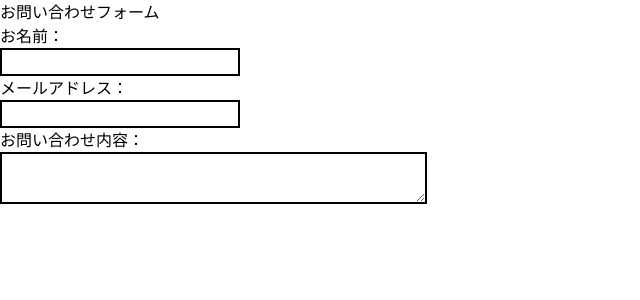
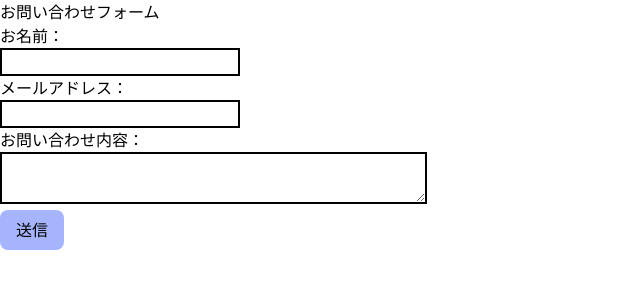
Before and after one commit to sudo-yoko/portfolio-nextjs, a Next.js app: page /demo/contact in a window 1280 px wide. Shown: the top 300 px of the page, without its empty margins (0-640 px from the left). Built offline with nearby package versions, Linux system fonts and the light colour scheme.

Commit message:
202505020128

```diff
--- a/app/demo/contact/form.tsx
+++ /dev/null
@@ -1,29 +0,0 @@
-'use client';
-
-export default function Form() {
-  return (
-    <>
-      <div>
-        <div>お問い合わせフォーム</div>
-      </div>
-      <div>
-        <div>お名前：</div>
-        <div>
-          <input type="text" className="w-60 border-2 border-black" />
-        </div>
-      </div>
-      <div>
-        <div>メールアドレス：</div>
-        <div>
-          <input type="text" className="w-60 border-2 border-black" />
-        </div>
-      </div>
-      <div>
-        <div>お問い合わせ内容：</div>
-        <div>
-          <textarea className="w-1/3 border-2 border-black" />
-        </div>
-      </div>
-    </>
-  );
-}
--- /dev/null
+++ b/app/demo/contact/main.tsx
@@ -0,0 +1,82 @@
+'use client';
+
+import React, { useState } from 'react';
+
+export default function Main() {
+  const [name, setName] = useState('');
+  const [email, setEmail] = useState('');
+  const [body, setBody] = useState('');
+  const [status, setStatus] = useState<'idle' | 'sending' | 'sent'>('idle');
+
+  function handleSubmit(e: React.FormEvent) {
+    e.preventDefault();
+    setStatus('sent');
+  }
+
+  return (
+    <>
+      {status === 'idle' && <Form />}
+      {status === 'sent' && <Completion />}
+    </>
+  );
+
+  function Form() {
+    return (
+      <>
+        <div>
+          <div>お問い合わせフォーム</div>
+        </div>
+        <form method="post" onSubmit={handleSubmit}>
+          <div>
+            <div>お名前：</div>
+            <div>
+              <input
+                type="text"
+                //value={name}
+                //onChange={(e) => setName(e.target.value)}
+                className="w-60 border-2 border-black"
+              />
+            </div>
+          </div>
+          <div>
+            <div>メールアドレス：</div>
+            <div>
+              <input
+                type="text"
+                //value={email}
+                //onChange={(e) => setEmail(e.target.value)}
+                className="w-60 border-2 border-black"
+              />
+            </div>
+          </div>
+          <div>
+            <div>お問い合わせ内容：</div>
+            <div>
+              <textarea
+                //value={body}
+                //onChange={(e) => setBody(e.target.value)}
+                className="w-1/3 border-2 border-black"
+              />
+            </div>
+          </div>
+          <div>
+            <button
+              type="submit"
+              className="rounded-lg bg-indigo-300 px-4 py-2"
+            >
+              送信
+            </button>
+          </div>
+        </form>
+      </>
+    );
+  }
+
+  function Completion() {
+    return (
+      <>
+        <div>お問い合わせありがとうございました。</div>
+      </>
+    );
+  }
+}
--- a/app/demo/contact/page.tsx
+++ b/app/demo/contact/page.tsx
@@ -1,10 +1,10 @@
-import Form from '@/app/demo/contact/form';
+import Main from '@/app/demo/contact/main';
 
 export default function Page() {
   return (
     <>
       <div>
-        <Form />
+        <Main />
       </div>
     </>
   );
```
Also changed, not shown: 1 other file (tests, documents, lock files or other folders).
